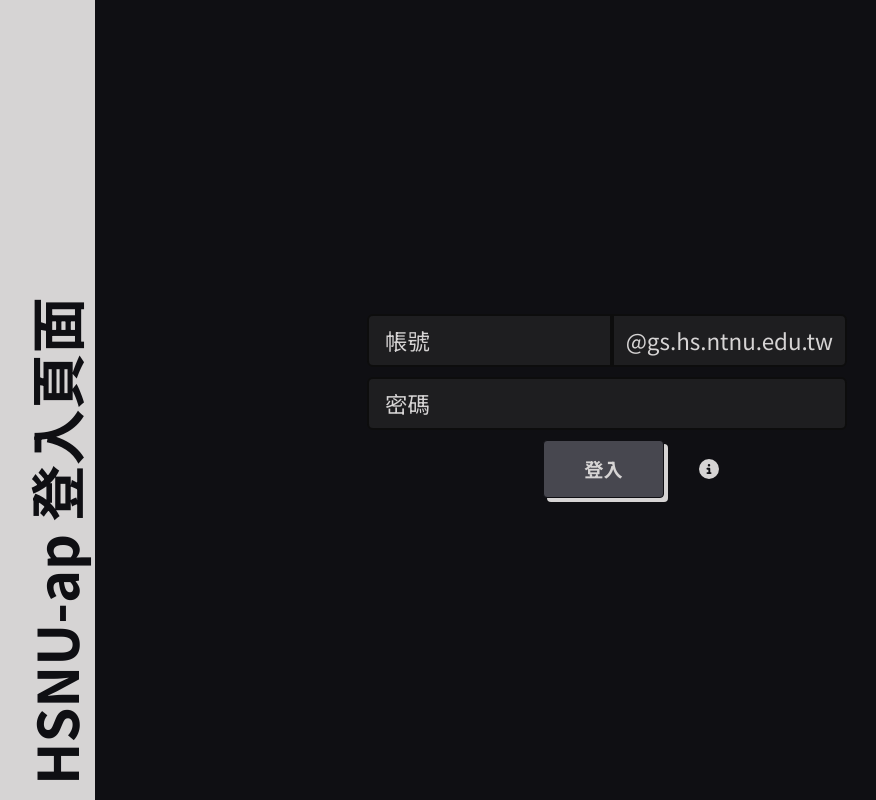
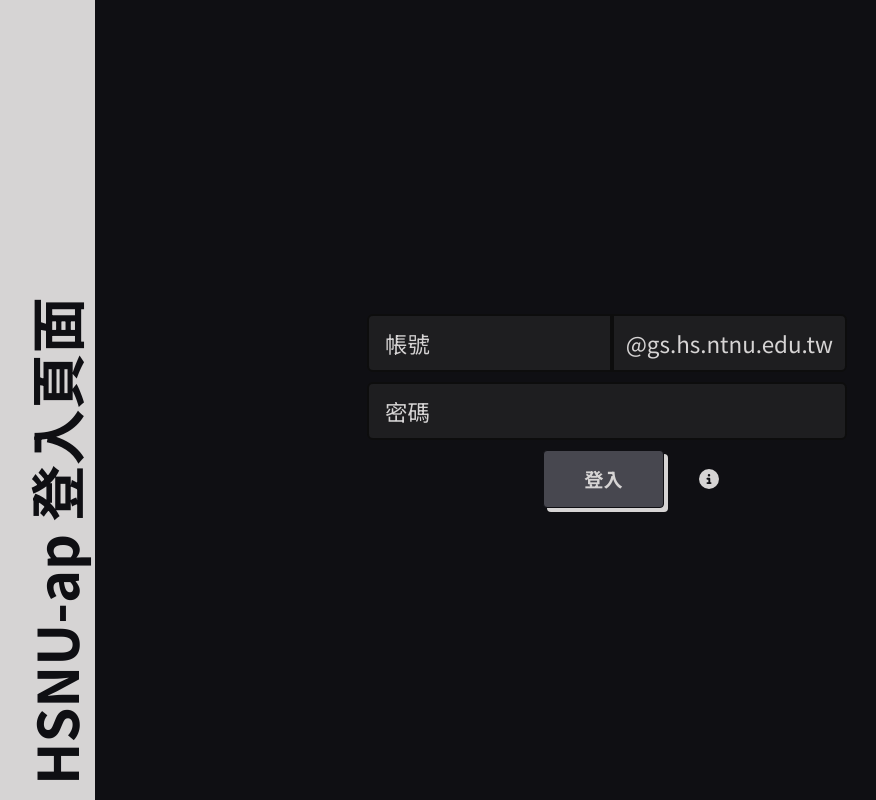
Before and after one commit to gallen881/HSNU-ap, a plain HTML site: page index.html in a window 1280 px wide. Shown: the whole page, without its empty margins (161-1037 px from the left). Drawn offline with Linux system fonts and the light colour scheme.

Commit message:
fix input line-height

```diff
--- a/style.css
+++ b/style.css
@@ -85,7 +85,7 @@
     display: block;
     width: 100%;
     padding: 12px 16px;
-    line-height: 25px;
+    line-height: 30px;
     -webkit-appearance: none;
     color: #d6d4d4;
     border: 2px solid #0d0d0d;
@@ -143,7 +143,7 @@
 .login-data > span {
     text-align: center;
     padding: 12px 12px;
-    line-height: 25px;
+    line-height: 30px;
     color: #d6d4d4;
     background: #1e1e20;
     border: 2px solid #0d0d0d;
```
